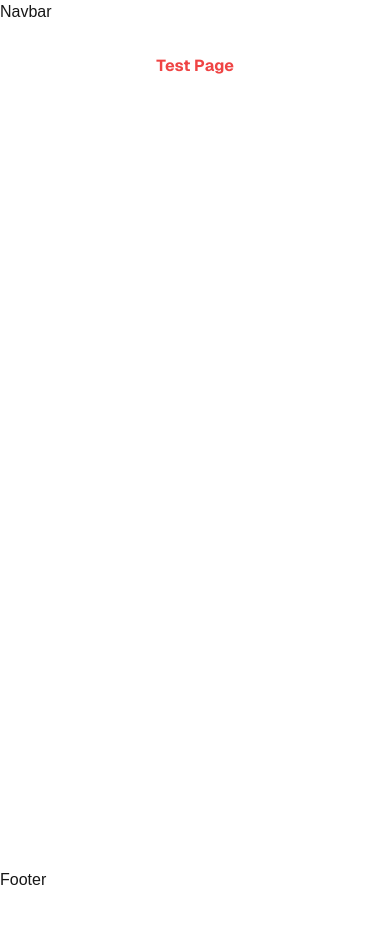
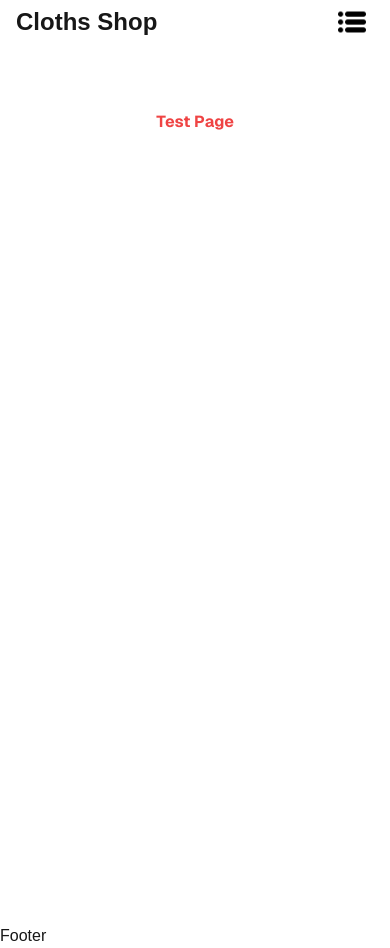
Before and after one commit to deimosdev343/clothes-shop, a Next.js app: page / in a window 390 px wide. Before the commit the page ends 892 px from the top, so only its background shows below. Built offline with nearby package versions, Linux system fonts and the light colour scheme.

Commit message:
Menu button

```diff
--- /dev/null
+++ b/src/components/Menu.jsx
@@ -0,0 +1,36 @@
+"use client";
+
+import React, { useState } from 'react'
+import MenuIcon from '../assets/list.png';
+import Image from 'next/image';
+import Link from 'next/link';
+
+const Menu = () => {
+  const [open, setOpen] = useState(false);
+  return (
+    <div className='m-2       '>
+      <Image
+        src={MenuIcon}
+        className='cursor-pointer'
+        width={28}
+        height={28}
+        onClick={() => setOpen((prev) => !prev)}
+      />
+      {open && (
+        <div className='absolute bg-black text-white left-0 top-20 text-xl
+          w-full h-[calc(100vh-80px)] flex flex-col items-center justify-center gap-8'
+        >
+          <Link href="/">Homepage</Link>
+          <Link href="/">Shop</Link>
+          <Link href="/">Deals</Link>
+          <Link href="/">About</Link>
+          <Link href="/">Contact</Link>
+          <Link href="/">Logout</Link>
+          <Link href="/">Cart(1)</Link>
+        </div>
+      )}
+    </div>
+  )
+}
+
+export default Menu
--- a/src/components/Navbar.jsx
+++ b/src/components/Navbar.jsx
@@ -1,8 +1,19 @@
-import React from 'react'
+import Link from 'next/link';
+import React from 'react';
+import Menu from './Menu';
 
 const Navbar = () => {
+
   return (
-    <div>Navbar</div>
+    <div className='h-20 px-4 lg:px-16 xl:32 2xl:px-64 relative'>
+      <div className='flex items-center justify-between'>
+
+        <Link href='/'>
+          <div className='text-2xl font-extrabold'>Cloths Shop</div>
+        </Link>
+        <Menu/>
+      </div>
+    </div>
   )
 }
 
```
Also changed, not shown: src/assets/list.png (added).
